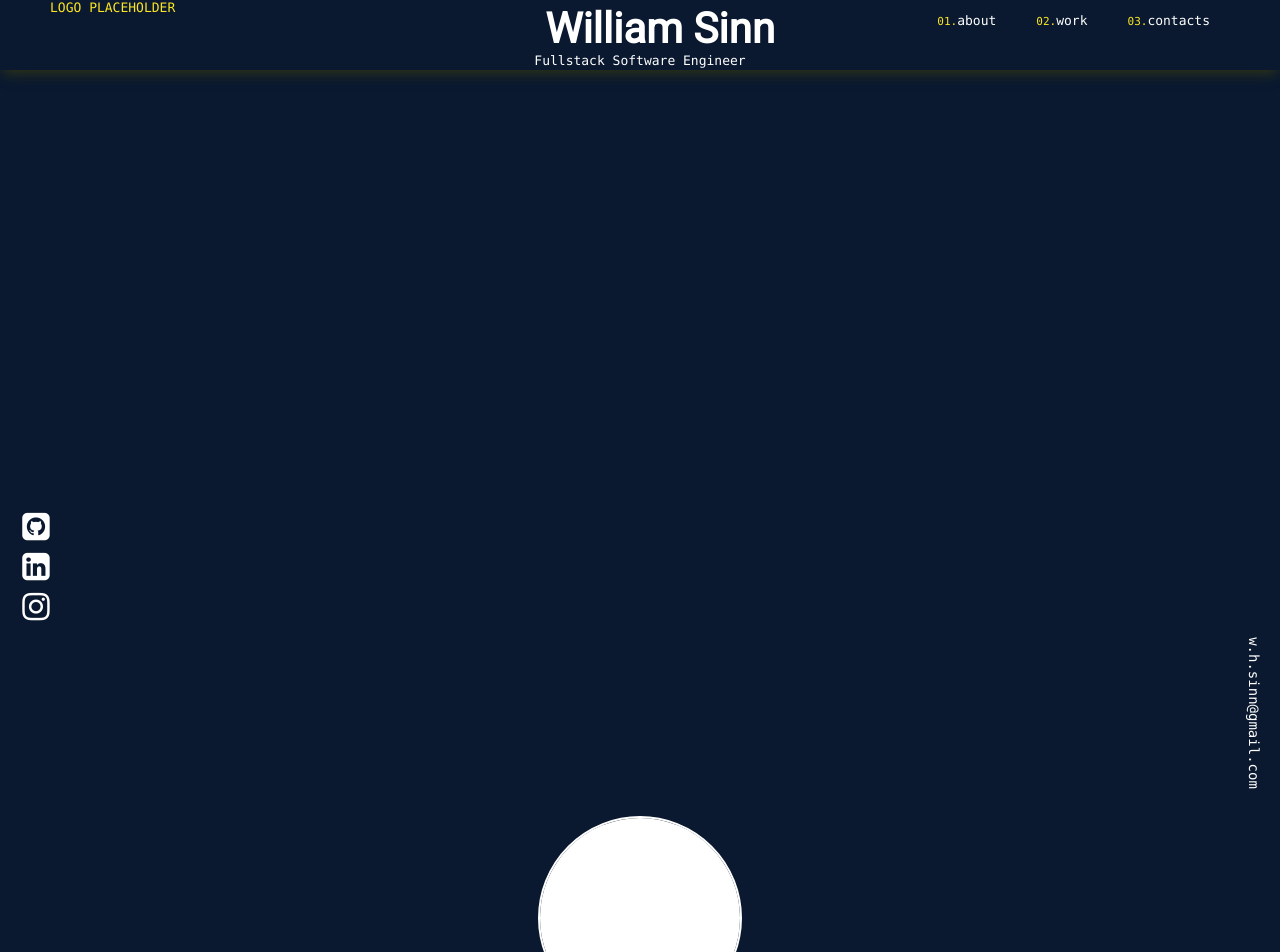
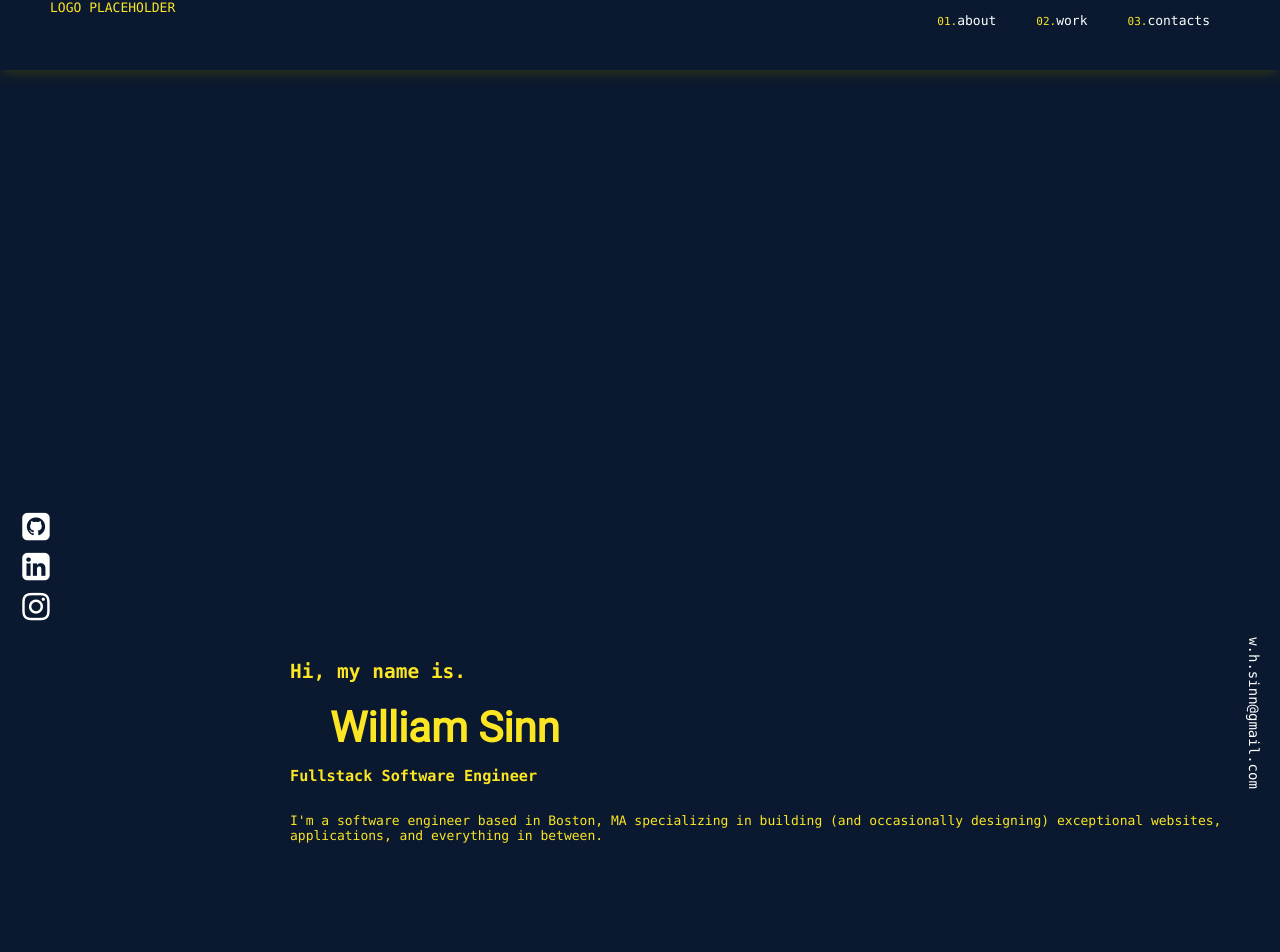
Before and after one commit to willsinn/ws-portfolio, a React (Create React App) app: page / in a window 1280 px wide. Shown: the top 952 px of the page. Built offline with nearby package versions, Linux system fonts and the light colour scheme; a web font is replaced by a local one.

Commit message:
finish landing layout

```diff
--- a/src/App.css
+++ b/src/App.css
@@ -14,6 +14,16 @@ body {
 .landing {
   min-height: 100vh;
   width: 100%;
+  max-width: 1000px;
+  display: flex;
+  -webkit-box-pack: center;
+  justify-content: center;
+  -webkit-box-align: center;
+  flex-direction: column;
+  align-items: flex-start;
+  min-height: 100vh;
+  margin: 0px auto;
+  padding: 150px 0px;
 }
 ul {
   display: flex;
@@ -74,12 +84,24 @@ li {
     0 0 0 1px rgba(9, 30, 66, 0.08);
   padding: 0 50px;
 }
+.main {
+  width: 100%;
+  max-width: 1600px;
+  min-height: 100vh;
+  counter-reset: section 0;
+  padding: 200px 150px;
+  margin: 0px auto;
+}
 .nav-wrap {
   display: flex;
   justify-content: space-between;
   height: 100px;
   width: 100%;
   position: fixed;
+  top: 0;
+  right: 0;
+  left: 0;
+  z-index: 70;
 }
 .navbar-btn {
   padding: 13px 20px;
--- a/src/App.js
+++ b/src/App.js
@@ -2,12 +2,15 @@ import React from "react";
 import AboutPage from "./components/AboutPage";
 import ProjectsPage from "./components/ProjectsPage";
 import LandingPage from "./components/LandingPage";
+import Navbar from "./components/Navbar";
 
 import "./App.css";
 
 const App = () => {
   return (
     <div className="app">
+      <Navbar />
+
       <LandingPage />
       <AboutPage />
       <ProjectsPage />
--- a/src/components/LandingPage.js
+++ b/src/components/LandingPage.js
@@ -1,15 +1,23 @@
 import React from "react";
-import Navbar from "./Navbar";
 
 const LandingPage = () => {
   return (
-    <div className="landing">
-      <Navbar />
-      <div className="name-cont">
-        <div className="name">William Sinn</div>
-        <span>Fullstack Software Engineer</span>
+    <section className="main">
+      <div className="landing">
+        <h1>Hi, my name is.</h1>
+        <h2 className="name">William Sinn</h2>
+        <h3>
+          <span>Fullstack Software Engineer</span>
+        </h3>
+        <div>
+          <p>
+            I'm a software engineer based in Boston, MA specializing in building
+            (and occasionally designing) exceptional websites, applications, and
+            everything in between.
+          </p>
+        </div>
       </div>
-    </div>
+    </section>
   );
 };
 
```
